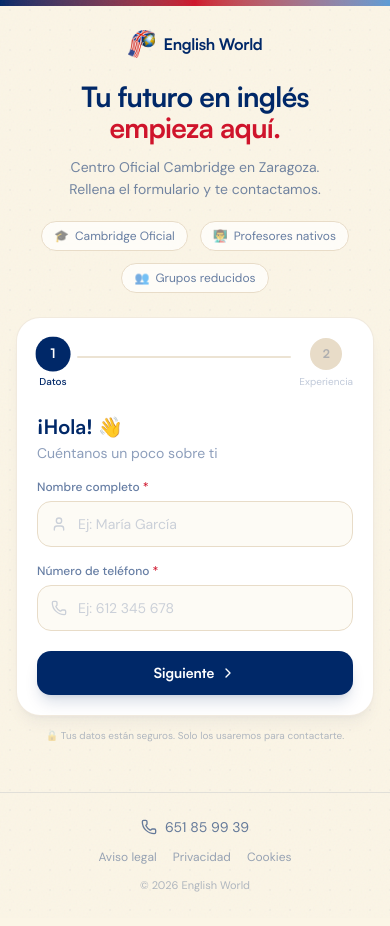
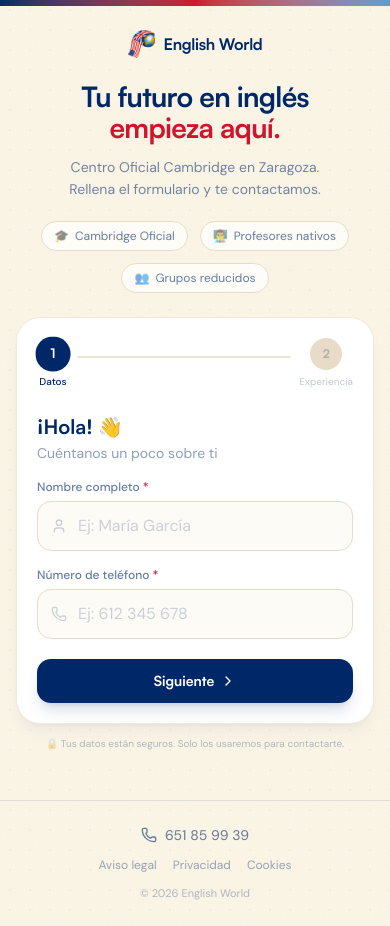
Before and after one commit to Londraa23/englishworld, a Next.js app: page /inscripcion in a window 390 px wide. Built offline with nearby package versions, Linux system fonts and the light colour scheme.

Commit message:
Fix iOS auto-zoom on enrollment form inputs
Safari zooms in on focus when an input's font-size is below 16px.
The name and phone fields used text-sm (14px); bumped to text-base.

```diff
--- a/components/LeadForm.tsx
+++ b/components/LeadForm.tsx
@@ -236,7 +236,7 @@ export function LeadForm() {
                       <input
                         id="lead-nombre" type="text" placeholder="Ej: María García"
                         value={formData.nombre} onChange={(e) => update("nombre", e.target.value)}
-                        className={`w-full bg-cream/40 pl-10 pr-3 py-3 rounded-xl font-dm-sans text-sm text-navy
+                        className={`w-full bg-cream/40 pl-10 pr-3 py-3 rounded-xl font-dm-sans text-base text-navy
                           border transition-colors duration-200 focus:outline-none placeholder:text-navy/20
                           ${errors.nombre ? "border-red/40 bg-red/5" : "border-sand focus:border-sky"}`}
                       />
@@ -253,7 +253,7 @@ export function LeadForm() {
                       <input
                         id="lead-telefono" type="tel" placeholder="Ej: 612 345 678"
                         value={formData.telefono} onChange={(e) => update("telefono", e.target.value)}
-                        className={`w-full bg-cream/40 pl-10 pr-3 py-3 rounded-xl font-dm-sans text-sm text-navy
+                        className={`w-full bg-cream/40 pl-10 pr-3 py-3 rounded-xl font-dm-sans text-base text-navy
                           border transition-colors duration-200 focus:outline-none placeholder:text-navy/20
                           ${errors.telefono ? "border-red/40 bg-red/5" : "border-sand focus:border-sky"}`}
                       />
```
